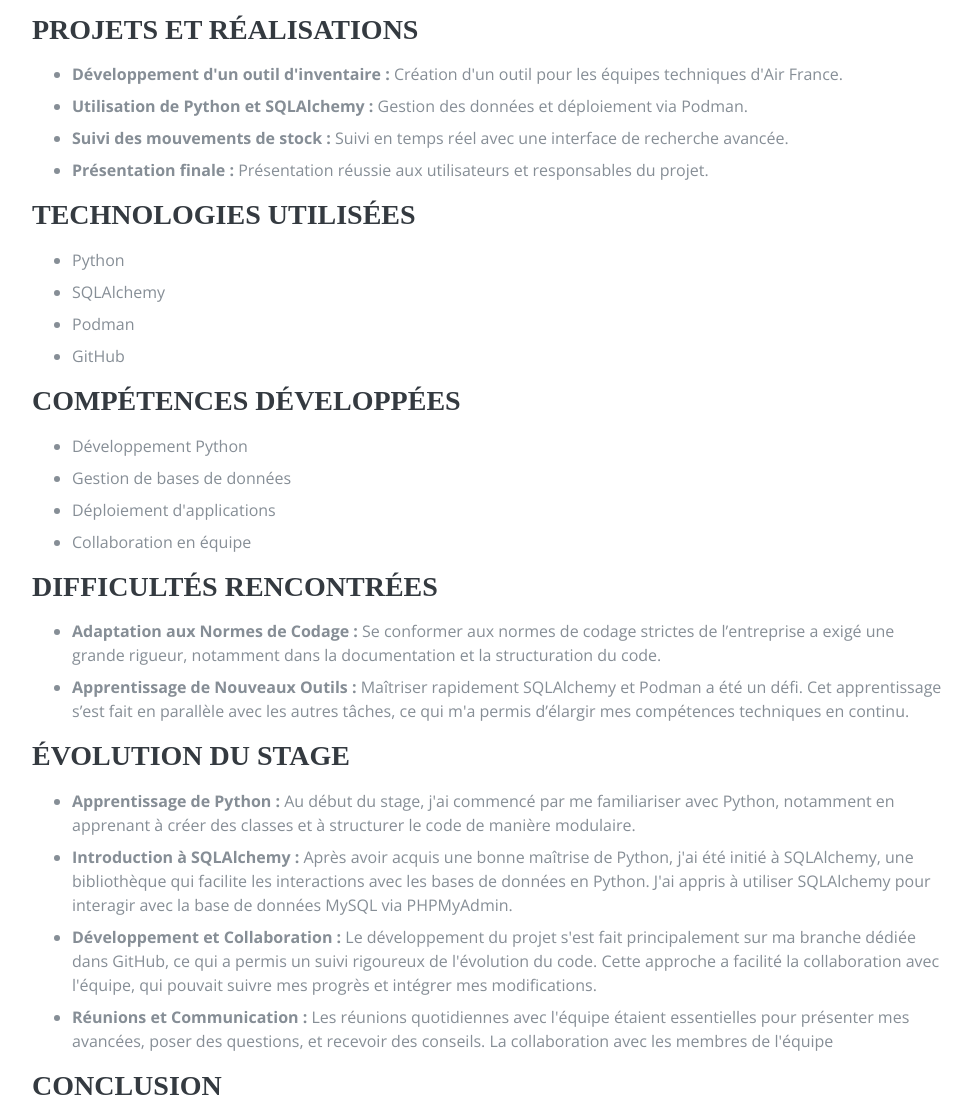
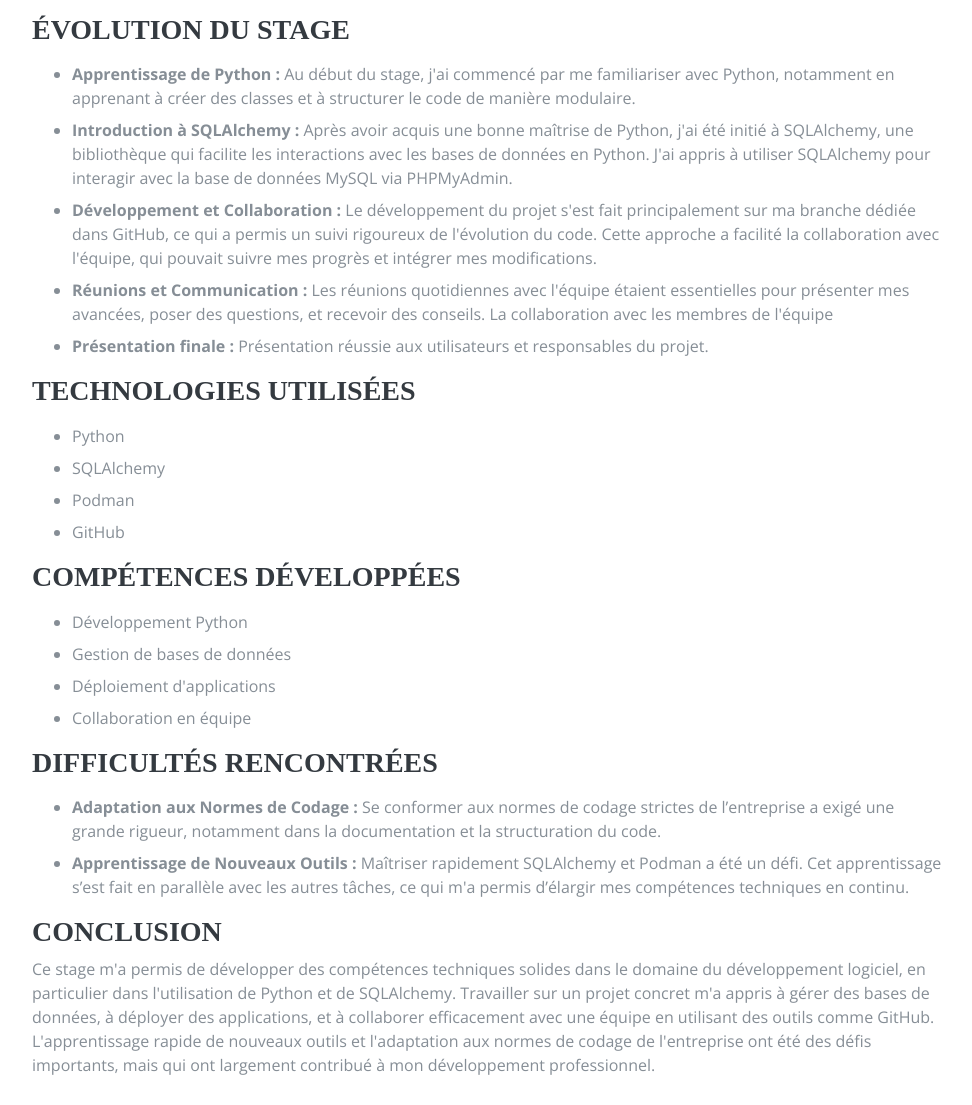
Before and after one commit to ThomasPaul01/PortFolio, a website: page template/stage.html in a window 1280 px wide. Shown: the part 982-2087 px from the top of the page, without its empty margins (287-1259 px from the left). Drawn offline with nearby package versions, Linux system fonts and the light colour scheme; a script that the page names is missing; a web font is replaced by a local one.

Commit message:
edit index.html

```diff
--- a/template/stage.html
+++ b/template/stage.html
@@ -162,11 +162,13 @@
     <section id="details">
         <div class="section-content">
             <h2 class="section-title">Détails du Stage</h2>
-            <h3>Projets et Réalisations</h3>
+
+            <h3>Évolution du Stage</h3>
             <ul class="content-list">
-                <li><strong>Développement d'un outil d'inventaire :</strong> Création d'un outil pour les équipes techniques d'Air France.</li>
-                <li><strong>Utilisation de Python et SQLAlchemy :</strong> Gestion des données et déploiement via Podman.</li>
-                <li><strong>Suivi des mouvements de stock :</strong> Suivi en temps réel avec une interface de recherche avancée.</li>
+                <li><strong>Apprentissage de Python :</strong> Au début du stage, j'ai commencé par me familiariser avec Python, notamment en apprenant à créer des classes et à structurer le code de manière modulaire.</li>
+                <li><strong>Introduction à SQLAlchemy :</strong> Après avoir acquis une bonne maîtrise de Python, j'ai été initié à SQLAlchemy, une bibliothèque qui facilite les interactions avec les bases de données en Python. J'ai appris à utiliser SQLAlchemy pour interagir avec la base de données MySQL via PHPMyAdmin.</li>
+                <li><strong>Développement et Collaboration :</strong> Le développement du projet s'est fait principalement sur ma branche dédiée dans GitHub, ce qui a permis un suivi rigoureux de l'évolution du code. Cette approche a facilité la collaboration avec l'équipe, qui pouvait suivre mes progrès et intégrer mes modifications.</li>
+                <li><strong>Réunions et Communication :</strong> Les réunions quotidiennes avec l'équipe étaient essentielles pour présenter mes avancées, poser des questions, et recevoir des conseils. La collaboration avec les membres de l'équipe</li>
                 <li><strong>Présentation finale :</strong> Présentation réussie aux utilisateurs et responsables du projet.</li>
             </ul>
 
@@ -190,14 +192,6 @@
             <ul class="content-list">
                 <li><strong>Adaptation aux Normes de Codage :</strong> Se conformer aux normes de codage strictes de l’entreprise a exigé une grande rigueur, notamment dans la documentation et la structuration du code.</li>
                 <li><strong>Apprentissage de Nouveaux Outils :</strong> Maîtriser rapidement SQLAlchemy et Podman a été un défi. Cet apprentissage s’est fait en parallèle avec les autres tâches, ce qui m'a permis d’élargir mes compétences techniques en continu.</li>
-            </ul>
-
-            <h3>Évolution du Stage</h3>
-            <ul class="content-list">
-                <li><strong>Apprentissage de Python :</strong> Au début du stage, j'ai commencé par me familiariser avec Python, notamment en apprenant à créer des classes et à structurer le code de manière modulaire.</li>
-                <li><strong>Introduction à SQLAlchemy :</strong> Après avoir acquis une bonne maîtrise de Python, j'ai été initié à SQLAlchemy, une bibliothèque qui facilite les interactions avec les bases de données en Python. J'ai appris à utiliser SQLAlchemy pour interagir avec la base de données MySQL via PHPMyAdmin.</li>
-                <li><strong>Développement et Collaboration :</strong> Le développement du projet s'est fait principalement sur ma branche dédiée dans GitHub, ce qui a permis un suivi rigoureux de l'évolution du code. Cette approche a facilité la collaboration avec l'équipe, qui pouvait suivre mes progrès et intégrer mes modifications.</li>
-                <li><strong>Réunions et Communication :</strong> Les réunions quotidiennes avec l'équipe étaient essentielles pour présenter mes avancées, poser des questions, et recevoir des conseils. La collaboration avec les membres de l'équipe</li>
             </ul>
 
             <h3>Conclusion</h3>
```
